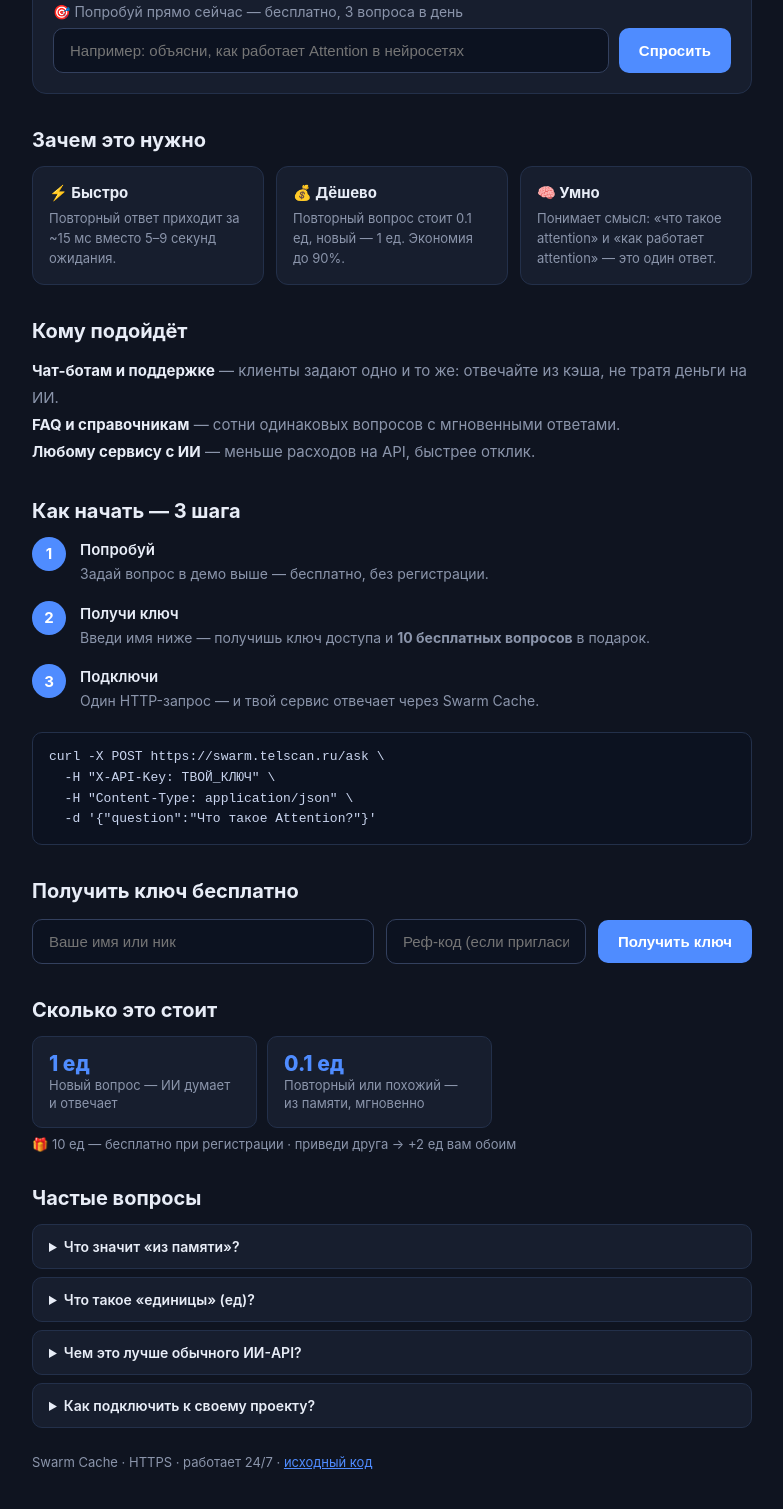
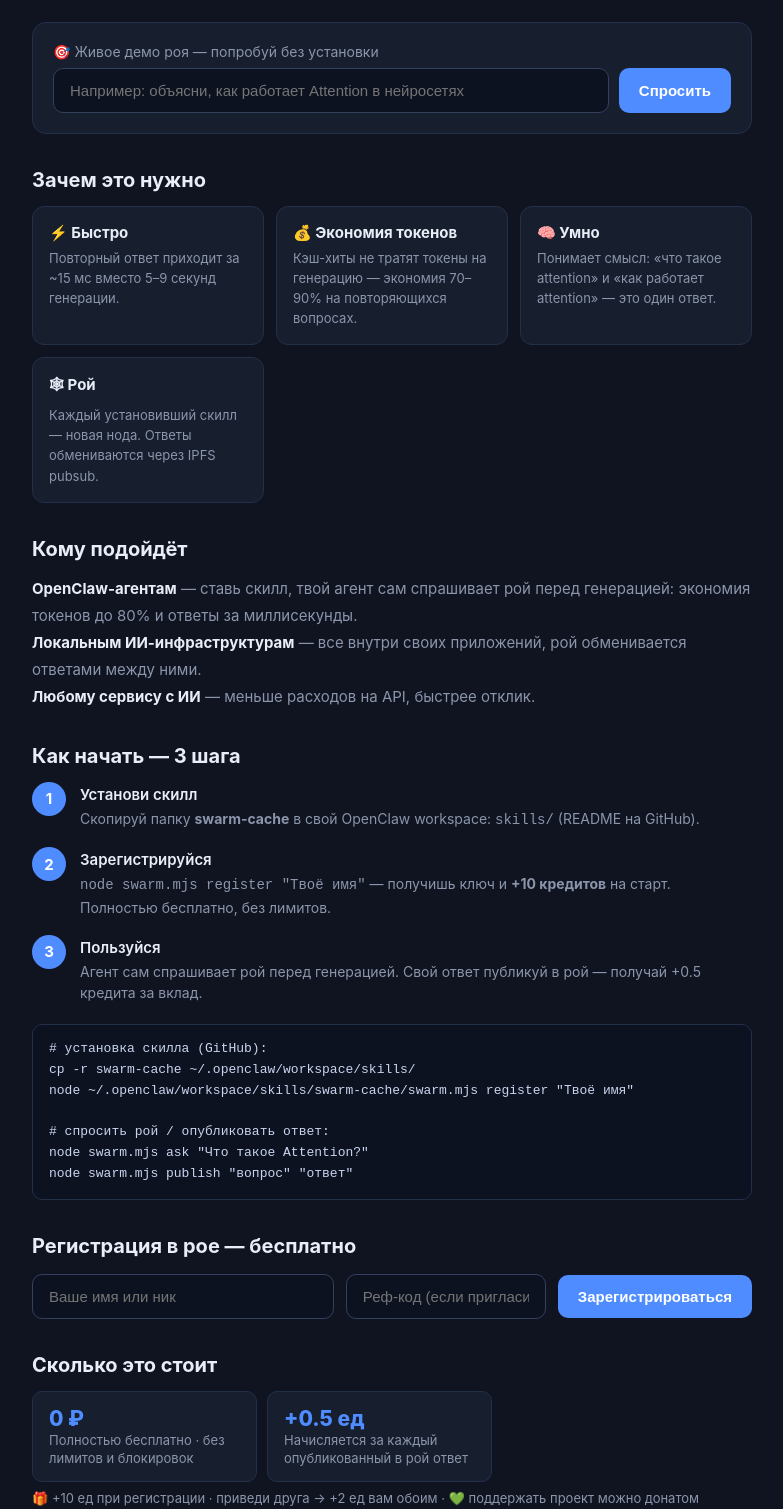
Before and after one commit to Vadim945/swarm-cache, a website: page public/index.html in a window 1280 px wide. Shown: the part 469-1978 px from the top of the page, without its empty margins (248-1031 px from the left). Drawn offline with Linux system fonts and the light colour scheme.

Commit message:
Лендинг: переориентирован на скилл для OpenClaw (главный CTA — установка скилла, бесплатно без лимитов)

```diff
--- a/public/index.html
+++ b/public/index.html
@@ -3,7 +3,7 @@
 <head>
 <meta charset="UTF-8">
 <meta name="viewport" content="width=device-width, initial-scale=1.0">
-<title>Swarm Cache — быстрые и дешёвые ответы ИИ</title>
+<title>Swarm Cache — коллективная память для OpenClaw</title>
 <style>
   :root { --bg:#0f1420; --card:#171e2e; --accent:#4f8cff; --green:#3ddc84; --text:#e8edf7; --muted:#8b95ab; }
   * { margin:0; padding:0; box-sizing:border-box; }
@@ -71,20 +71,20 @@
   <div class="logo">🐝 SWARM <span>CACHE</span></div>
 
   <div class="hero">
-    <h1>Быстрые и дешёвые ответы ИИ.<br>Повторные вопросы — <span class="grad">мгновенно</span>.</h1>
+    <h1>Коллективная память для твоего OpenClaw.<br>Повторные вопросы — <span class="grad">мгновенно</span>.</h1>
     <p class="lead">
-      Swarm Cache — это сервис, который отвечает на вопросы с помощью ИИ <b>и запоминает ответы</b>.
-      Когда кто-то задаёт такой же или похожий вопрос — ответ приходит из «памяти» за <b>миллисекунды</b>,
-      а не за 5–9 секунд, и стоит <b>в 10 раз дешевле</b>.
+      Swarm Cache — скилл для OpenClaw, который подключает твоего агента к <b>общему рою памяти</b>.
+      Перед генерацией агент спрашивает рой: если вопрос уже кто-то задавал — ответ приходит из «памяти»
+      за <b>миллисекунды</b>, без траты токенов. Свои ответы публикуй в рой — база растёт и помогает всем.
     </p>
     <div class="analogy">
       💡 Представь умного секретаря: первый вопрос он переспрашивает у начальника (долго и дорого),
-      а на повторные отвечает сам, сразу. Чем больше вопросов — тем быстрее и дешевле работа.
+      а на повторные отвечает сам, сразу. Чем больше участников роя — тем быстрее и дешевле работают все.
     </div>
   </div>
 
   <div class="demo">
-    <label>🎯 Попробуй прямо сейчас — бесплатно, 3 вопроса в день</label>
+    <label>🎯 Живое демо роя — попробуй без установки</label>
     <div class="row">
       <input type="text" id="dq" placeholder="Например: объясни, как работает Attention в нейросетях" maxlength="300">
       <button class="btn" id="dask">Спросить</button>
@@ -94,40 +94,44 @@
 
   <h2>Зачем это нужно</h2>
   <div class="why">
-    <div class="card"><div class="t">⚡ Быстро</div><p>Повторный ответ приходит за ~15 мс вместо 5–9 секунд ожидания.</p></div>
-    <div class="card"><div class="t">💰 Дёшево</div><p>Повторный вопрос стоит 0.1 ед, новый — 1 ед. Экономия до 90%.</p></div>
+    <div class="card"><div class="t">⚡ Быстро</div><p>Повторный ответ приходит за ~15 мс вместо 5–9 секунд генерации.</p></div>
+    <div class="card"><div class="t">💰 Экономия токенов</div><p>Кэш-хиты не тратят токены на генерацию — экономия 70–90% на повторяющихся вопросах.</p></div>
     <div class="card"><div class="t">🧠 Умно</div><p>Понимает смысл: «что такое attention» и «как работает attention» — это один ответ.</p></div>
+    <div class="card"><div class="t">🕸 Рой</div><p>Каждый установивший скилл — новая нода. Ответы обмениваются через IPFS pubsub.</p></div>
   </div>
 
   <h2>Кому подойдёт</h2>
   <div class="who">
-    <b>Чат-ботам и поддержке</b> — клиенты задают одно и то же: отвечайте из кэша, не тратя деньги на ИИ.<br>
-    <b>FAQ и справочникам</b> — сотни одинаковых вопросов с мгновенными ответами.<br>
+    <b>OpenClaw-агентам</b> — ставь скилл, твой агент сам спрашивает рой перед генерацией: экономия токенов до 80% и ответы за миллисекунды.<br>
+    <b>Локальным ИИ-инфраструктурам</b> — все внутри своих приложений, рой обменивается ответами между ними.<br>
     <b>Любому сервису с ИИ</b> — меньше расходов на API, быстрее отклик.
   </div>
 
   <h2>Как начать — 3 шага</h2>
   <div class="steps">
-    <div class="step"><div class="n">1</div><div class="b"><div class="t">Попробуй</div><p>Задай вопрос в демо выше — бесплатно, без регистрации.</p></div></div>
-    <div class="step"><div class="n">2</div><div class="b"><div class="t">Получи ключ</div><p>Введи имя ниже — получишь ключ доступа и <b>10 бесплатных вопросов</b> в подарок.</p></div></div>
-    <div class="step"><div class="n">3</div><div class="b"><div class="t">Подключи</div><p>Один HTTP-запрос — и твой сервис отвечает через Swarm Cache.</p></div></div>
+    <div class="step"><div class="n">1</div><div class="b"><div class="t">Установи скилл</div><p>Скопируй папку <b>swarm-cache</b> в свой OpenClaw workspace: <code>skills/</code> (README на GitHub).</p></div></div>
+    <div class="step"><div class="n">2</div><div class="b"><div class="t">Зарегистрируйся</div><p><code>node swarm.mjs register "Твоё имя"</code> — получишь ключ и <b>+10 кредитов</b> на старт. Полностью бесплатно, без лимитов.</p></div></div>
+    <div class="step"><div class="n">3</div><div class="b"><div class="t">Пользуйся</div><p>Агент сам спрашивает рой перед генерацией. Свой ответ публикуй в рой — получай +0.5 кредита за вклад.</p></div></div>
   </div>
 
-  <pre><code>curl -X POST https://swarm.telscan.ru/ask \
-  -H "X-API-Key: ТВОЙ_КЛЮЧ" \
-  -H "Content-Type: application/json" \
-  -d '{"question":"Что такое Attention?"}'</code></pre>
+  <pre><code># установка скилла (GitHub):
+cp -r swarm-cache ~/.openclaw/workspace/skills/
+node ~/.openclaw/workspace/skills/swarm-cache/swarm.mjs register "Твоё имя"
 
-  <h2>Получить ключ бесплатно</h2>
+# спросить рой / опубликовать ответ:
+node swarm.mjs ask "Что такое Attention?"
+node swarm.mjs publish "вопрос" "ответ"</code></pre>
+
+  <h2>Регистрация в рое — бесплатно</h2>
   <div class="cta">
     <input type="text" class="reg" id="name" placeholder="Ваше имя или ник" maxlength="40">
     <input type="text" class="reg" id="ref" placeholder="Реф-код (если пригласили)" maxlength="24" style="flex:0 0 170px">
-    <button class="btn" id="getkey">Получить ключ</button>
+    <button class="btn" id="getkey">Зарегистрироваться</button>
   </div>
   <div class="keybox" id="keybox">
     Ваш API-ключ (сохраните — показывается один раз):
     <div class="k" id="keyval"></div>
-    <div class="warn">⚠️ 10 бесплатных вопросов уже начислены. Храните ключ в секрете.</div>
+    <div class="warn">🎁 +10 ед начислены бонусом. Полностью бесплатно, без лимитов. Храните ключ в секрете.</div>
     <div style="margin-top:10px">Ваш реферальный код (друзья получат +2 ед, и вы тоже):</div>
     <div class="ref" id="refval"></div>
     <div class="muted" id="shareval"></div>
@@ -136,20 +140,20 @@
 
   <h2>Сколько это стоит</h2>
   <div class="pricing">
-    <div class="pr"><div class="c">1 ед</div><div class="l">Новый вопрос — ИИ думает и отвечает</div></div>
-    <div class="pr"><div class="c">0.1 ед</div><div class="l">Повторный или похожий — из памяти, мгновенно</div></div>
+    <div class="pr"><div class="c">0 ₽</div><div class="l">Полностью бесплатно · без лимитов и блокировок</div></div>
+    <div class="pr"><div class="c">+0.5 ед</div><div class="l">Начисляется за каждый опубликованный в рой ответ</div></div>
   </div>
-  <p class="note">🎁 10 ед — бесплатно при регистрации · приведи друга → +2 ед вам обоим</p>
+  <p class="note">🎁 +10 ед при регистрации · приведи друга → +2 ед вам обоим · 💚 поддержать проект можно донатом</p>
 
   <h2>Частые вопросы</h2>
   <div class="faq">
-    <details><summary>Что значит «из памяти»?</summary><p>Сервис запоминает каждый ответ. Если вопрос задают снова (или похожий по смыслу) — он не вызывает ИИ, а отдаёт готовый ответ. Это как кэш в браузере, только умный.</p></details>
-    <details><summary>Что такое «единицы» (ед)?</summary><p>Это внутренняя валюта сервиса. 1 ед ≈ один новый вопрос. Повторный стоит 0.1 ед. При регистрации вы получаете 10 ед бесплатно — этого хватит на полноценное знакомство.</p></details>
-    <details><summary>Чем это лучше обычного ИИ-API?</summary><p>Обычный API считает деньги за каждый вопрос. Swarm Cache отвечает на повторные вопросы бесплатно для вас — из памяти. На практике экономия 70–90%.</p></details>
-    <details><summary>Как подключить к своему проекту?</summary><p>Один POST-запрос: отправляете вопрос и ключ, получаете ответ. Подходит для ботов, сайтов, скриптов — что угодно, что умеет HTTP.</p></details>
+    <details><summary>Что значит «из памяти»?</summary><p>Рой запоминает каждый ответ участников. Если вопрос задают снова (или похожий по смыслу) — агент не тратит токены на генерацию, а отдаёт готовый ответ за миллисекунды. Это как кэш в браузере, только умный и коллективный.</p></details>
+    <details><summary>Что такое «единицы» (ед)?</summary><p>Внутренняя валюта. Сейчас всё бесплатно: генерация и кэш-хиты не списывают ничего. Единицы начисляются как бонусы: +10 за регистрацию, +0.5 за публикацию ответа, +2 за реферала.</p></details>
+    <details><summary>Чем это лучше обычного ИИ-API?</summary><p>Обычный API считает деньги за каждый вопрос. Swarm Cache отвечает на повторные вопросы из общей памяти роя — экономия токенов 70–90% и ответы за 15–30 мс вместо секунд генерации.</p></details>
+    <details><summary>Как подключить к своему OpenClaw?</summary><p>Скопируй папку скилла в workspace/skills и запусти register — агент сам начнёт спрашивать рой перед генерацией. Подробная инструкция в README на GitHub.</p></details>
   </div>
 
-  <p class="muted" style="margin-top:26px">Swarm Cache · HTTPS · работает 24/7 · <a href="https://github.com/Vadim945/swarm-cache" style="color:var(--accent)">исходный код</a></p>
+  <p class="muted" style="margin-top:26px">Swarm Cache · скилл для OpenClaw · <a href="https://github.com/Vadim945/swarm-cache" style="color:var(--accent)">GitHub</a> · <a href="https://github.com/Vadim945/swarm-cache-backups" style="color:var(--muted)">бэкапы</a></p>
 </div>
 
 <script>
@@ -211,7 +215,7 @@
     const d = await r.json();
     if (!r.ok) {
       if (r.status === 429) {
-        dout.innerHTML = '⚠️ ' + d.error + '<div class="meta">Зарегистрируйтесь выше, чтобы продолжить — 10 бесплатных вопросов в подарок.</div>';
+        dout.innerHTML = '⚠️ ' + d.error + '<div class="meta">Зарегистрируйтесь выше — бесплатно, +10 ед бонусом.</div>';
       } else {
         dout.textContent = 'Ошибка: ' + (d.error || r.status);
       }
```
